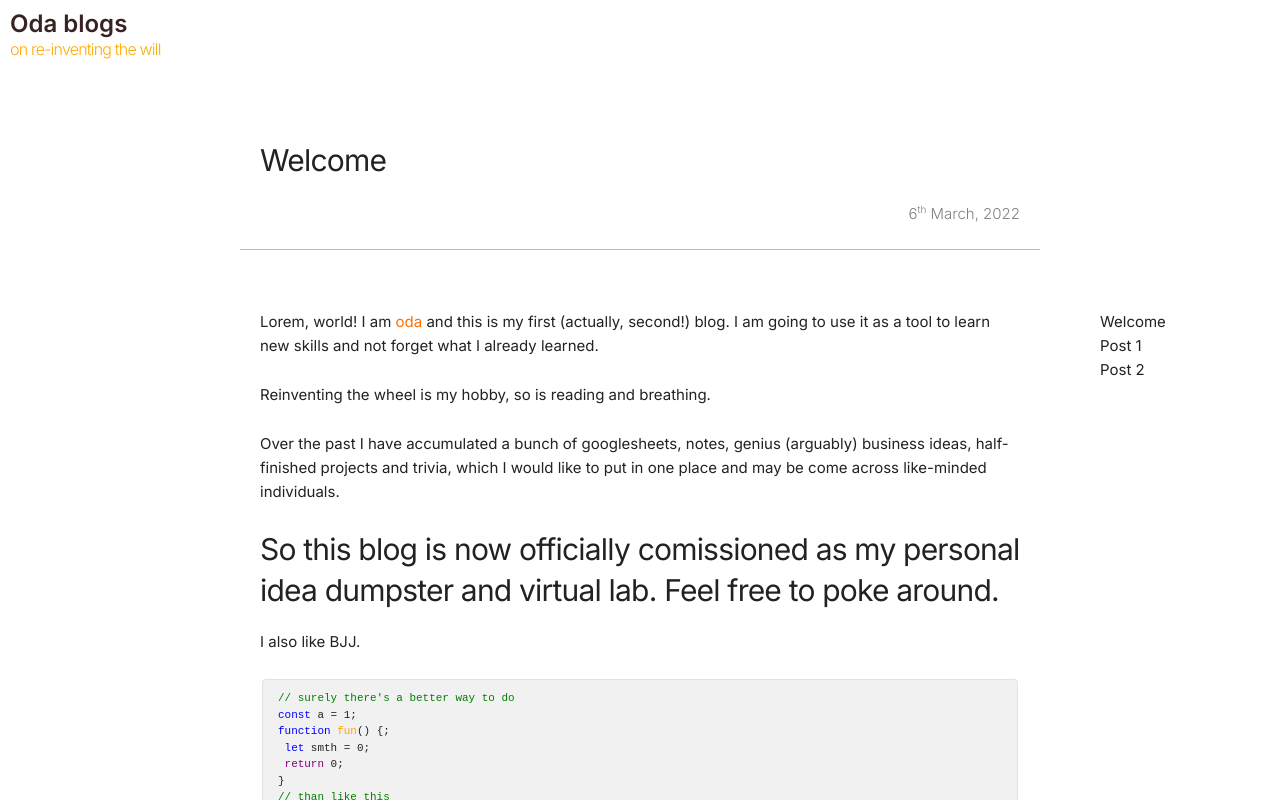
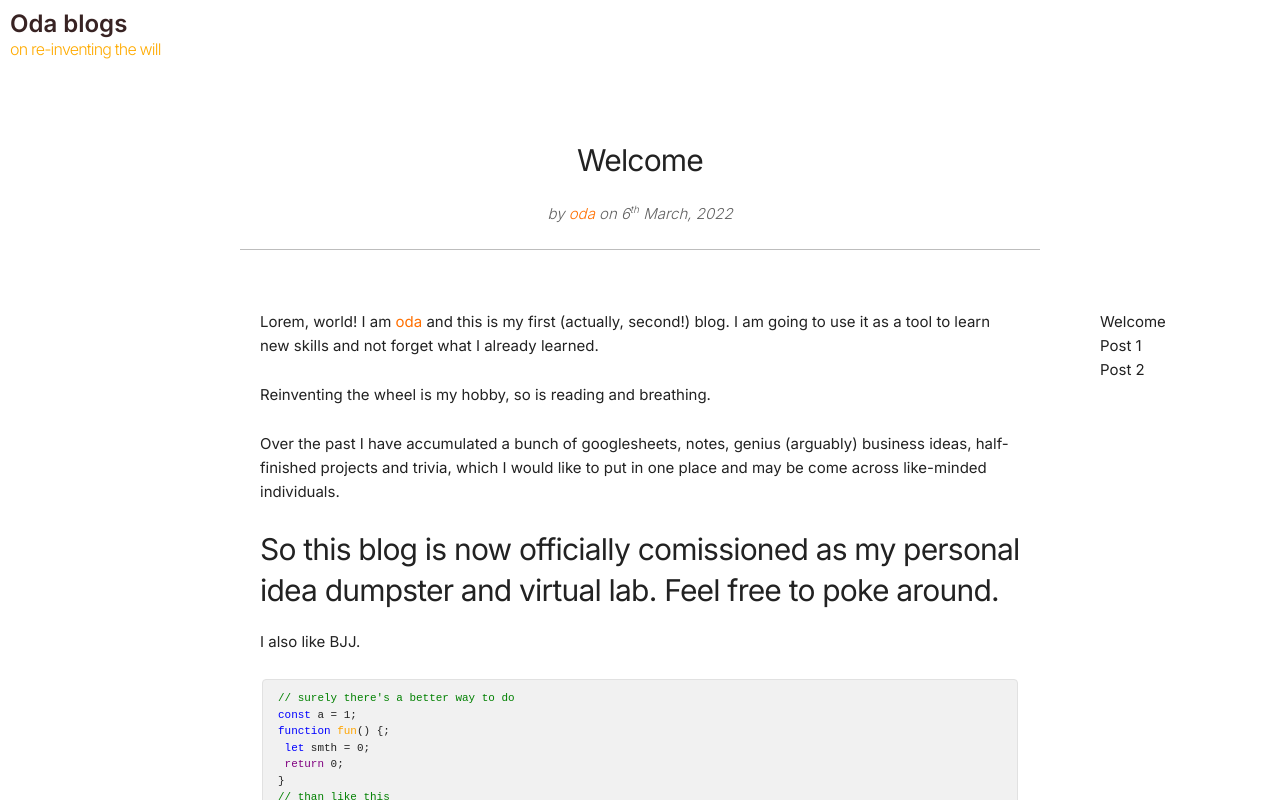
Before and after one commit to ooddaa/blog, a React (Create React App) app: page / in a window 1280 px wide. Shown: the top 800 px of the page. Built offline with nearby package versions, Linux system fonts and the light colour scheme.

Commit message:
BlogPost needs a BlogPostHeader component

```diff
--- a/src/App.css
+++ b/src/App.css
@@ -115,12 +115,22 @@
   grid-row: 2 / 4;
 }
 
-.main-content-header {
+.blogpost-header {
   padding: 20px;
   padding-bottom: 0;
   grid-area: maincontentheader;
   border-bottom: var(--grey-lighten-1) 1px solid;
+  display: flex;
+  flex-direction: column;
+  align-items: center;
 }
+
+.blog-author {
+  font-style: italic;
+  color: var(--grey-darken-2);
+  font-weight: 300;
+}
+
 .main-content-body {
   padding: 20px;
   grid-area: maincontentbody;
--- a/src/App.js
+++ b/src/App.js
@@ -8,8 +8,8 @@ function App() {
   return (
     <div className="App">
       <Header />
+      <Outlet />
       <PostsNav />
-      <Outlet />
       <Footer />
     </div>
   );
--- a/src/components/BlogPost.jsx
+++ b/src/components/BlogPost.jsx
@@ -11,16 +11,7 @@ const defaultProps = {
 };
 const styles = {
   blogPost: {
-    // marginTop: "20px",
     paddingTop: "20px",
-  },
-  blogDate: {
-    // marginBottom: "20px",
-    marginBottom: "0",
-    color: "grey",
-    textAlign: "right",
-    fontWeight: "300",
-    // fontStyle: "italic",
   },
   super: {
     verticalAlign: "super",
@@ -28,14 +19,14 @@ const styles = {
   },
 };
 function BlogPost({ post, defaultHeader }) {
-  const { header, subheader, dateCreated, body } = post;
+  const { header, subheader, dateCreated, body, author } = post;
   const [year, month, day] = dateCreated;
   return (
     <Fragment>
-      <div className="main-content-header">
-        <h4>{header || defaultHeader}</h4>
-        <div className="blog-date" style={styles.blogDate}>
-          {day}
+      <div className="blogpost-header">
+        <h4 className="blogpost-title">{header || defaultHeader}</h4>
+        <div className="blog-author">
+          by <span style={{ color: "#ff6f00" }}>{author}</span> on {day}
           <span style={styles.super}>th</span> {resolveMonth(month)}, {year}
         </div>
       </div>
--- a/src/components/nav/PostsNav.jsx
+++ b/src/components/nav/PostsNav.jsx
@@ -16,7 +16,7 @@ function PostsNav({ displayPost }) {
   return (
     <div className="posts-nav" style={styles.main}>
       {posts.map((post) => (
-        <li>
+        <li key={post.id}>
           <Link to={`/${post.routeName}`}>{post.header}</Link>
         </li>
       ))}
--- a/src/index.js
+++ b/src/index.js
@@ -10,12 +10,14 @@ ReactDOM.render(
   <BrowserRouter>
     <Routes>
       <Route path="/" element={<App />}>
-        <Route path="/" element={<AppMain post={posts[0]} />}></Route>
-
-        <Route path="blogpost1" element={<AppMain post={posts[1]} />}></Route>
-        <Route path="blogpost2" element={<AppMain post={posts[2]} />}></Route>
+        {posts.map((post) => (
+          <Route
+            path={post.routeName}
+            element={<AppMain post={post} />}
+            key={post.id}
+          ></Route>
+        ))}
       </Route>
-
       <Route path="grids" element={<Grids />}></Route>
     </Routes>
   </BrowserRouter>,
--- a/src/posts/posts.js
+++ b/src/posts/posts.js
@@ -125,7 +125,7 @@ const posts = [
     header: "Post 2",
     subheader: "post 2 subheader",
     dateCreated: [2022, 2, 10],
-    author: "oda",
+    author: "hehe",
     body: (
       <div className="post-body">
         <p>
```
